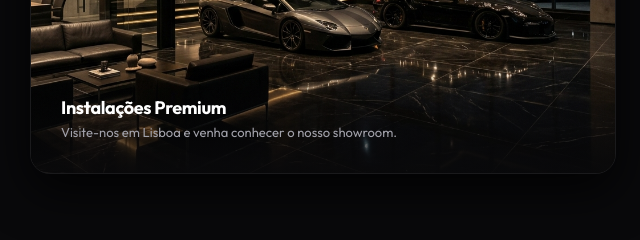
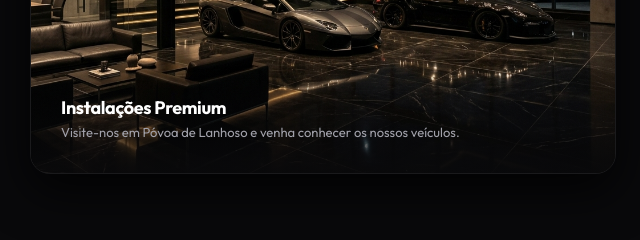
Before and after one commit to luismartinho21/SacramentoAutomoveis, a website: page public/index.html in a window 1280 px wide. Shown: the part 1740-1980 px from the top of the page, 640-1280 px from the left. Drawn offline with nearby package versions, Linux system fonts and the light colour scheme; no server answers; a web font is replaced by a local one.

Commit message:
Update showroom text to reflect Póvoa de Lanhoso and vehicles

```diff
--- a/public/index.html
+++ b/public/index.html
@@ -152,7 +152,7 @@
           <img src="img/hero-bg.png" alt="Showroom Sacramento" style="width: 100%; height: 100%; object-fit: cover;">
           <div style="position: absolute; bottom: 0; left: 0; width: 100%; background: linear-gradient(0deg, rgba(9, 9, 11, 0.9) 0%, rgba(9, 9, 11, 0) 100%); padding: 30px; text-align: left;">
             <h5 style="color: #fff; font-size: 18px; font-weight: 700; margin-bottom: 4px;">Instalações Premium</h5>
-            <p style="font-size: 13px; color: var(--text-secondary); margin: 0;">Visite-nos em Lisboa e venha conhecer o nosso showroom.</p>
+            <p style="font-size: 13px; color: var(--text-secondary); margin: 0;">Visite-nos em Póvoa de Lanhoso e venha conhecer os nossos veículos.</p>
           </div>
         </div>
 
```
